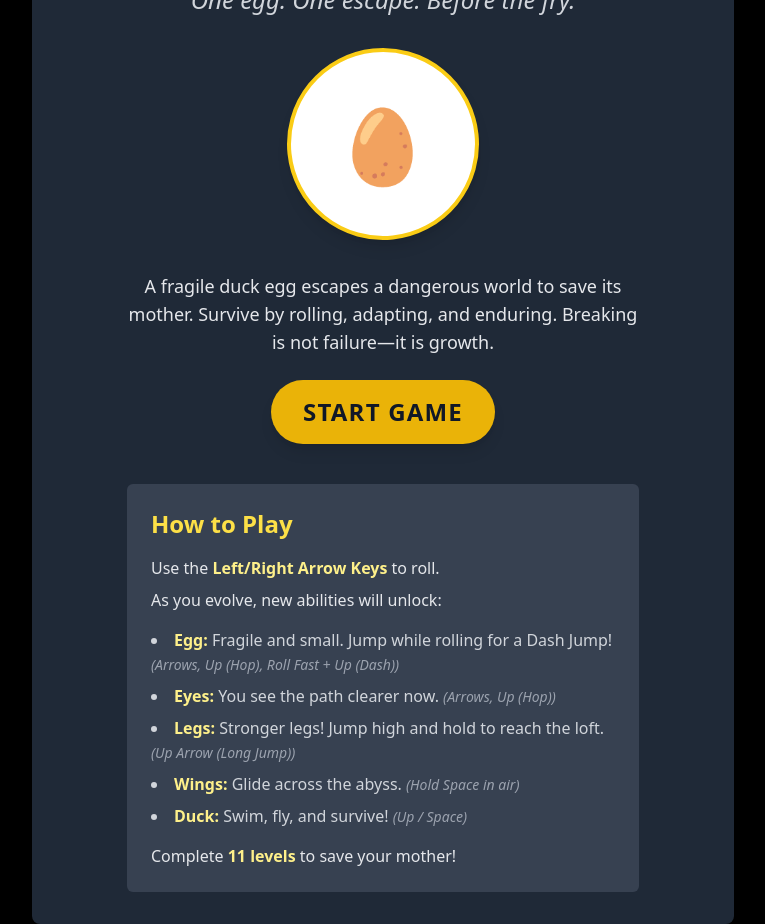
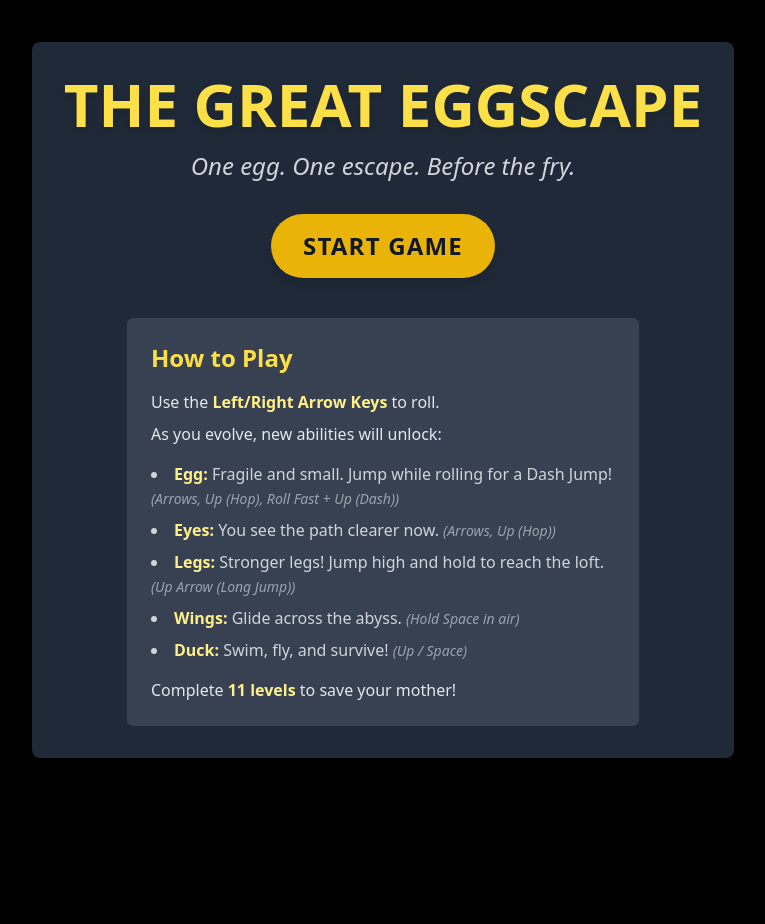
Before and after one commit to gil900859/The-Great-Eggscape, a React (Vite) app: page / in a window 1280 px wide. Shown: the whole page, without its empty margins (257-1022 px from the left). After the commit the page ends 800 px from the top, so only its background shows below. Built offline with nearby package versions, Linux system fonts and the light colour scheme.

Commit message:
feat: Remove placeholder egg visual from start screen
The placeholder egg graphic has been removed from the start screen. The core branding and call to action remain.

```diff
--- a/components/StartScreen.tsx
+++ b/components/StartScreen.tsx
@@ -14,17 +14,6 @@ const StartScreen: React.FC<StartScreenProps> = ({ onStartGame }) => {
       </h1>
       <p className="text-xl md:text-2xl italic text-gray-300 mb-8">
         One egg. One escape. Before the fry.
-      </p>
-
-      <div className="relative w-48 h-48 mb-8 flex items-center justify-center">
-        {/* Simple Egg Visual */}
-        <div className="absolute w-full h-full bg-white rounded-full border-4 border-yellow-400 shadow-lg egg-glow transform -rotate-6"></div>
-        <div className="absolute text-7xl z-10 animate-pulse-slow">🥚</div>
-      </div>
-
-      <p className="text-md md:text-lg text-gray-200 mb-6 max-w-lg">
-        A fragile duck egg escapes a dangerous world to save its mother. Survive by rolling,
-        adapting, and enduring. Breaking is not failure—it is growth.
       </p>
 
       <button
```
